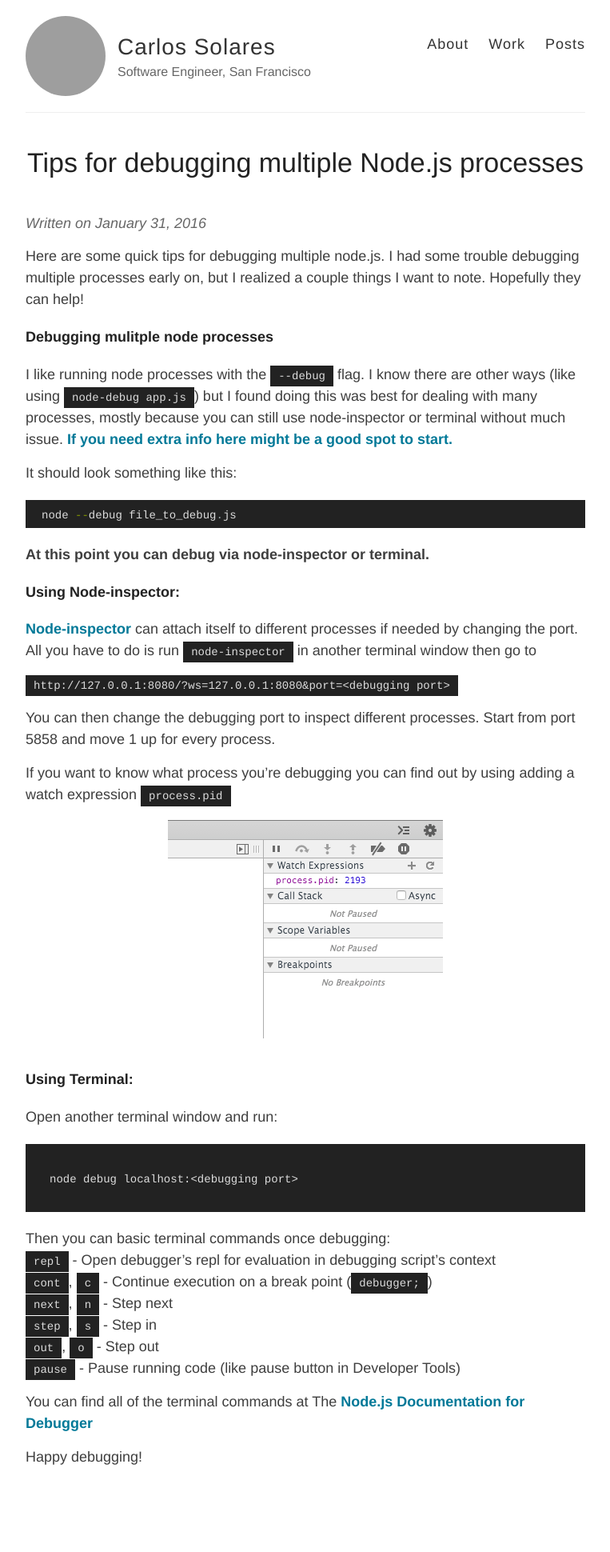
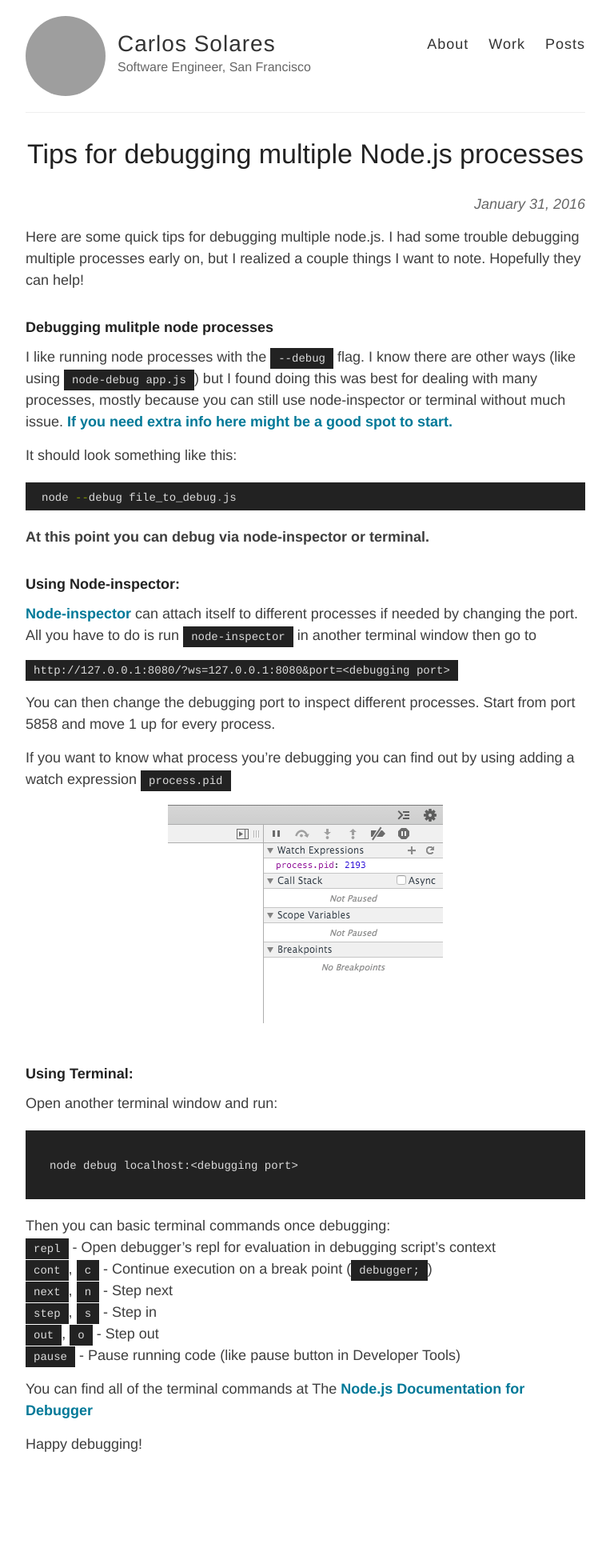
Before and after one commit to carsol/carsol.github.io, a Jekyll site: the page built from _posts/2016-1-31-node-inspector-debug-mulitple-node-processes.md, in a window 1280 px wide. Shown: the whole page at 80% size, without its empty margins (258-1021 px from the left). Built offline with Jekyll 4.4.1, drawn with Linux system fonts in a browser that asks for light colours; comment, search, counter and statistics services are not loaded; grey boxes are pictures that could not be loaded.

Commit message:
general style updates

```diff
--- a/_layouts/post.html
+++ b/_layouts/post.html
@@ -6,7 +6,7 @@ layout: default
   <h1>{{ page.title }}</h1>
 
   <div class="date">
-    Written on {{ page.date | date: "%B %e, %Y" }}
+    {{ page.date | date: "%B %e, %Y" }}
   </div>
 
   <div class="entry">
--- a/_scss/_highlights.scss
+++ b/_scss/_highlights.scss
@@ -12,9 +12,9 @@ code, .highlight {
 }
 
 code, .highlight pre {
-  /* overflow: scroll; Prefer no word wrap? Uncomment this line and comment out the 2 lines below. */
-  word-break: break-all;
-  word-wrap: break-word;
+  overflow: scroll; // Prefer no word wrap? Uncomment this line and comment out the 2 lines below.
+  // word-break: break-all;
+  // word-wrap: break-word;
 }
 
 code {
--- a/style.scss
+++ b/style.scss
@@ -40,8 +40,8 @@ h1, h2, h3, h4, h5, h6 {
   color: $darkerGray;
   font-weight: 600;
 
-  line-height: 1.7;
-  margin: 1em 0 1em;
+  line-height: 1;
+  margin: 2em 0 0;
   padding: 0;
 
   @include mobile {
@@ -143,6 +143,11 @@ img {
   font-style: italic;
 }
 
+.post .date {
+  text-align: right;
+}
+
+
 // Specify the color of the selection
 ::-moz-selection {
   color: $black;
@@ -219,7 +224,7 @@ img {
 }
 
 .site-name {
-  margin: 0;
+  margin: 0.2em 0 0.3em 0;
   color: $darkGray;
   cursor: pointer;
   font-family: $helveticaNeue;
```
Also changed, not shown: about.md (+1 -1 lines).
